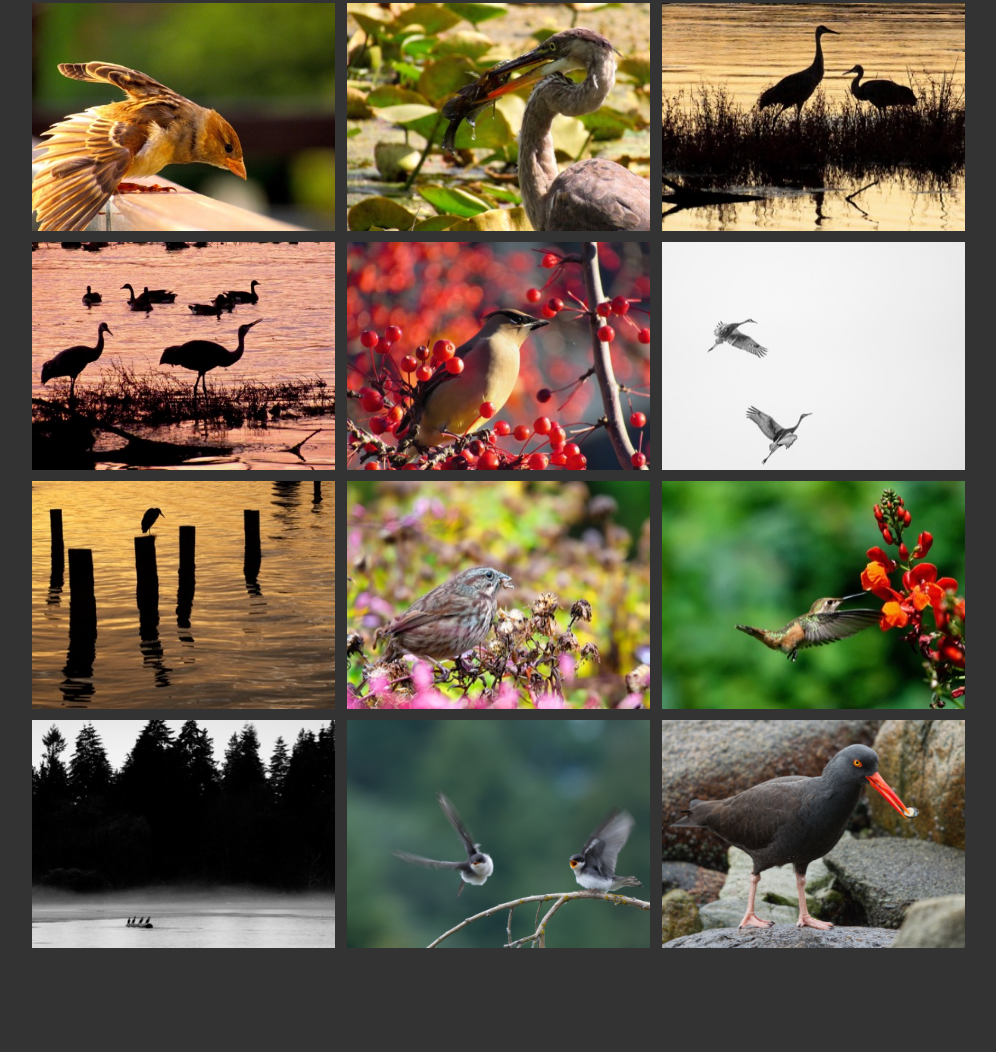
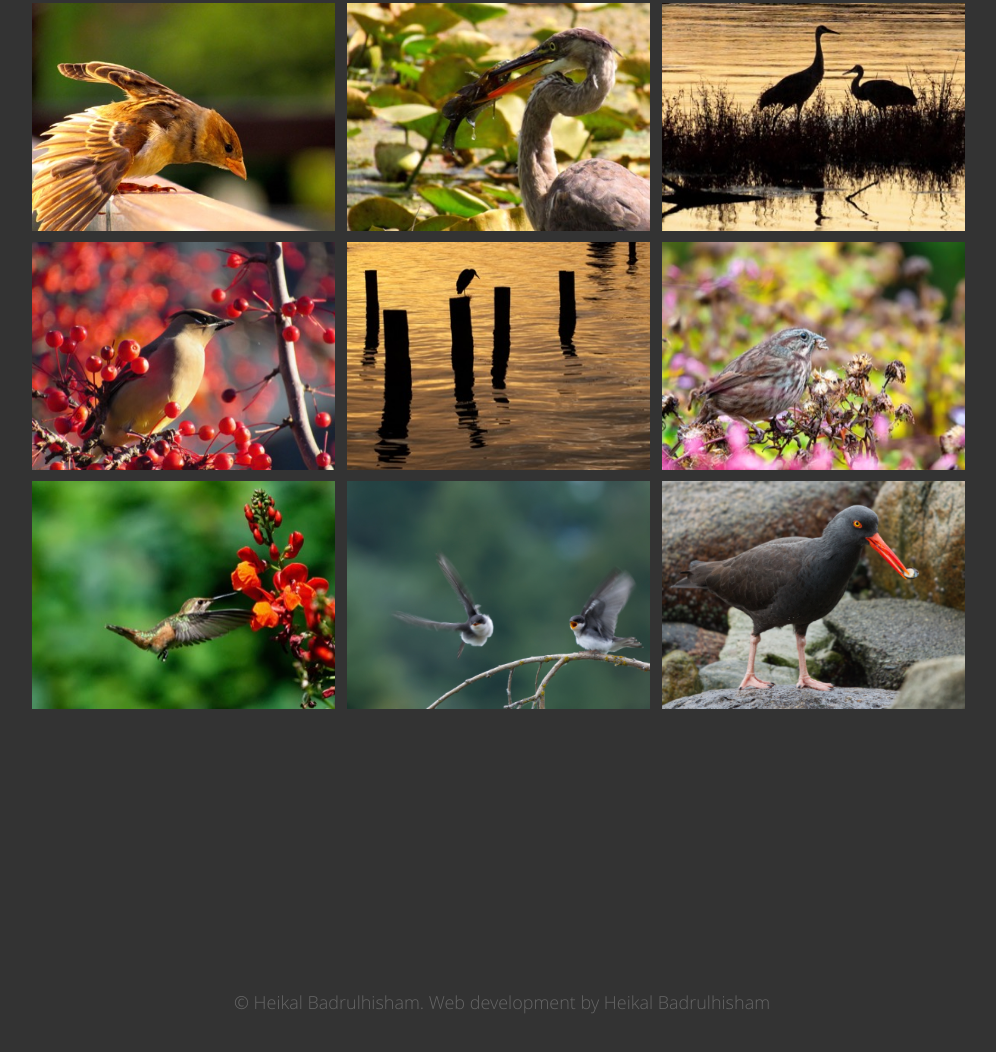
Before and after one commit to heikalb/hb, a plain HTML site: page birds.html in a window 1280 px wide. Shown: the part 913-1965 px from the top of the page, without its empty margins (138-1134 px from the left). Drawn offline with Linux system fonts and the light colour scheme.

Commit message:
deleted img tags

```diff
--- a/birds.html
+++ b/birds.html
@@ -62,15 +62,12 @@
             <a href="photography_images/IMG_8751.jpg" class="gallery"><img class="main birds landscape" data-src="photography_thumbnails/IMG_8751.jpg" alt="Sparrow feathers - July 14, 2015 - Madison, WI, USA"></a>
             <a href="photography_images/IMG_1007.jpg" class="gallery"><img class="main birds landscape" data-src="photography_thumbnails/IMG_1007.jpg" alt="Great Blue Heron - August 27, 2015 - Madison, WI, USA"></a>
             <a href="photography_images/IMG_2098.jpg" class="gallery"><img  class="main birds landscape" data-src="photography_thumbnails/IMG_2098.jpg" alt="Secret night - September 21, 2015 - Madison, WI, USA"></a>
-            <a href="photography_images/IMG_2672.jpg" class="gallery"><img class="main birds landscape" data-src="photography_thumbnails/IMG_2672.jpg" alt="The call of night - October 7, 2015 - Madison, WI, USA"></a>
             <a href="photography_images/IMG_3690.jpg" class="gallery"><img class="main birds portrait" data-src="photography_thumbnails/IMG_3690.jpg" alt="Berry constellation - November 9, 2015 - Madison, WI, USA"></a>
-            <a href="photography_images/IMG_6047.jpg" class="gallery"><img class="main birds portrait" data-src="photography_thumbnails/IMG_6047.jpg" alt="Dancers of the sky - May 26, 2016 - Madison, WI, USA"></a>
             <a href="photography_images/DSC_1307.jpg" class='gallery'><img class = "main birds landscape" data-src="photography_thumbnails/DSC_1307.jpg" alt="Great blue heron on Burrard Inlet - September 23, 2017 - Burnaby, British Columbia, Canada"></a>
 			<a href="photography_images/DSC_4167.jpg" class='gallery'><img class = "main birds landscape" data-src="photography_thumbnails/DSC_4167.jpg" alt="Song Sparrow - November 18, 2017 - Port Moody, British Columbia, Canada"></a>
             <a href="photography_images/DSC_1489.jpg" class='gallery'><img class = "main birds landscape" data-src="photography_thumbnails/DSC_1489.jpg" alt="Rufous hummingbird - July 23, 2018 - Port Moody, British Columbia, Canada"></a>
-            <a href="photography_images/DSC_5085.jpg" class='gallery'><img class = "main birds landscape" data-src="photography_thumbnails/DSC_5085.jpg" alt="Lost in the Lagoon - December 9, 2018 - Vancouver, British Columbia, Canada"></a>
             <a href="photography_images/2019-06-22_15.jpg" class='gallery'><img class = "main birds landscape" data-src="photography_thumbnails/2019-06-22_15.jpg" alt="Tree swallows - December 9, 2018 - Vancouver, British Columbia, Canada"></a>
-            <a href="photography_images/2019-12-29_90.JPG" class='gallery'><img class = "main birds landscape" data-src="photography_thumbnails/2019-12-29_90.JPG" alt="Black Oystercatcher- December 29, 2019 - Vancouver, British Columbia, Canada"></a>
+            <a href="photography_images/2019-12-29_90.jpg" class='gallery'><img class = "main birds landscape" data-src="photography_thumbnails/2019-12-29_90.jpg" alt="Black Oystercatcher- December 29, 2019 - Vancouver, British Columbia, Canada"></a>
         </section>
 
 		<!--Image gallery to show when JS is not enabled-->
@@ -89,15 +86,12 @@
                 <a href="photography_images/IMG_8751.jpg" class="gallery"><img class="main birds landscape" src="photography_thumbnails/IMG_8751.jpg" alt="Sparrow feathers - July 14, 2015 - Madison, WI, USA"></a>
                 <a href="photography_images/IMG_1007.jpg" class="gallery"><img class="main birds landscape" src="photography_thumbnails/IMG_1007.jpg" alt="Spear! - August 27, 2015 - Madison, WI, USA"></a>
                 <a href="photography_images/IMG_2098.jpg" class="gallery"><img  class="main birds landscape" src="photography_thumbnails/IMG_2098.jpg" alt="Secret night - September 21, 2015 - Madison, WI, USA"></a>
-                <a href="photography_images/IMG_2672.jpg" class="gallery"><img class="main birds landscape" src="photography_thumbnails/IMG_2672.jpg" alt="The call of night - October 7, 2015 - Madison, WI, USA"></a>
                 <a href="photography_images/IMG_3690.jpg" class="gallery"><img class="main birds portrait" src="photography_thumbnails/IMG_3690.jpg" alt="Berry constellation - November 9, 2015 - Madison, WI, USA"></a>
-                <a href="photography_images/IMG_6047.jpg" class="gallery"><img class="main birds portrait" src="photography_thumbnails/IMG_6047.jpg" alt="Dancers of the sky - May 26, 2016 - Madison, WI, USA"></a>
                 <a href="photography_images/DSC_1307.jpg" class='gallery'><img class = "main birds landscape" src="photography_thumbnails/DSC_1307.jpg" alt="Great blue heron on Burrard Inlet - September 23, 2017 - Burnaby, British Columbia, Canada"></a>
                 <a href="photography_images/DSC_4167.jpg" class='gallery'><img class = "main birds landscape" src="photography_thumbnails/DSC_4167.jpg" alt="Song Sparrow - November 18, 2017 - Port Moody, British Columbia, Canada"></a>
                 <a href="photography_images/DSC_1489.jpg" class='gallery'><img class = "main birds landscape" src="photography_thumbnails/DSC_1489.jpg" alt="Rufous hummingbird - July 23, 2018 - Port Moody, British Columbia, Canada"></a>
-                <a href="photography_images/DSC_5085.jpg" class='gallery'><img class = "main birds landscape" src="photography_thumbnails/DSC_5085.jpg" alt="Lost in the Lagoon - December 9, 2018 - Vancouver, British Columbia, Canada"></a>
                 <a href="photography_images/2019-06-22_15.jpg" class='gallery'><img class = "main birds landscape" src="photography_thumbnails/2019-06-22_15.jpg" alt="Tree swallows - December 9, 2018 - Vancouver, British Columbia, Canada"></a>
-                <a href="photography_images/2019-12-29_90.JPG" class='gallery'><img class = "main birds landscape" src="photography_thumbnails/2019-12-29_90.JPG" alt="Black Oystercatcher- December 29, 2019 - Vancouver, British Columbia, Canada"></a>
+                <a href="photography_images/2019-12-29_90.jpg" class='gallery'><img class = "main birds landscape" src="photography_thumbnails/2019-12-29_90.jpg" alt="Black Oystercatcher- December 29, 2019 - Vancouver, British Columbia, Canada"></a>
             </section>
 		</noscript>
 
```
